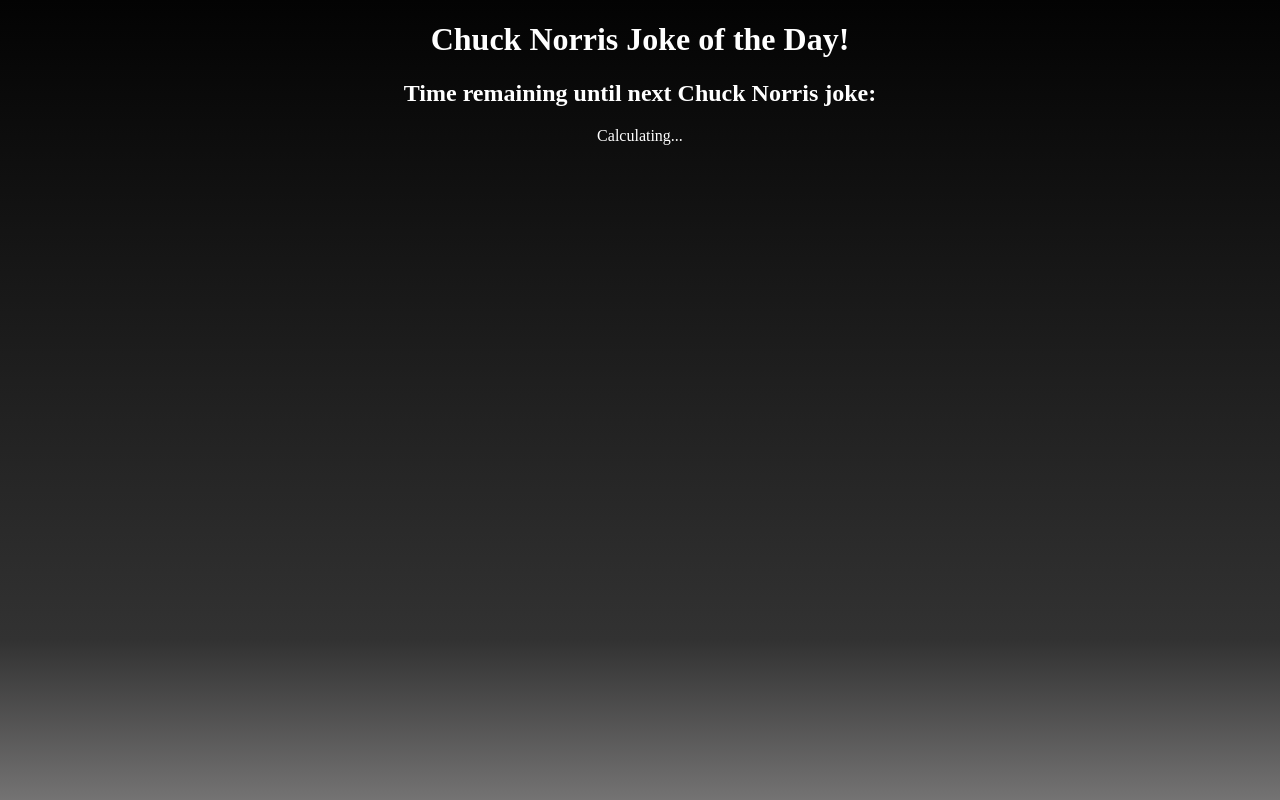
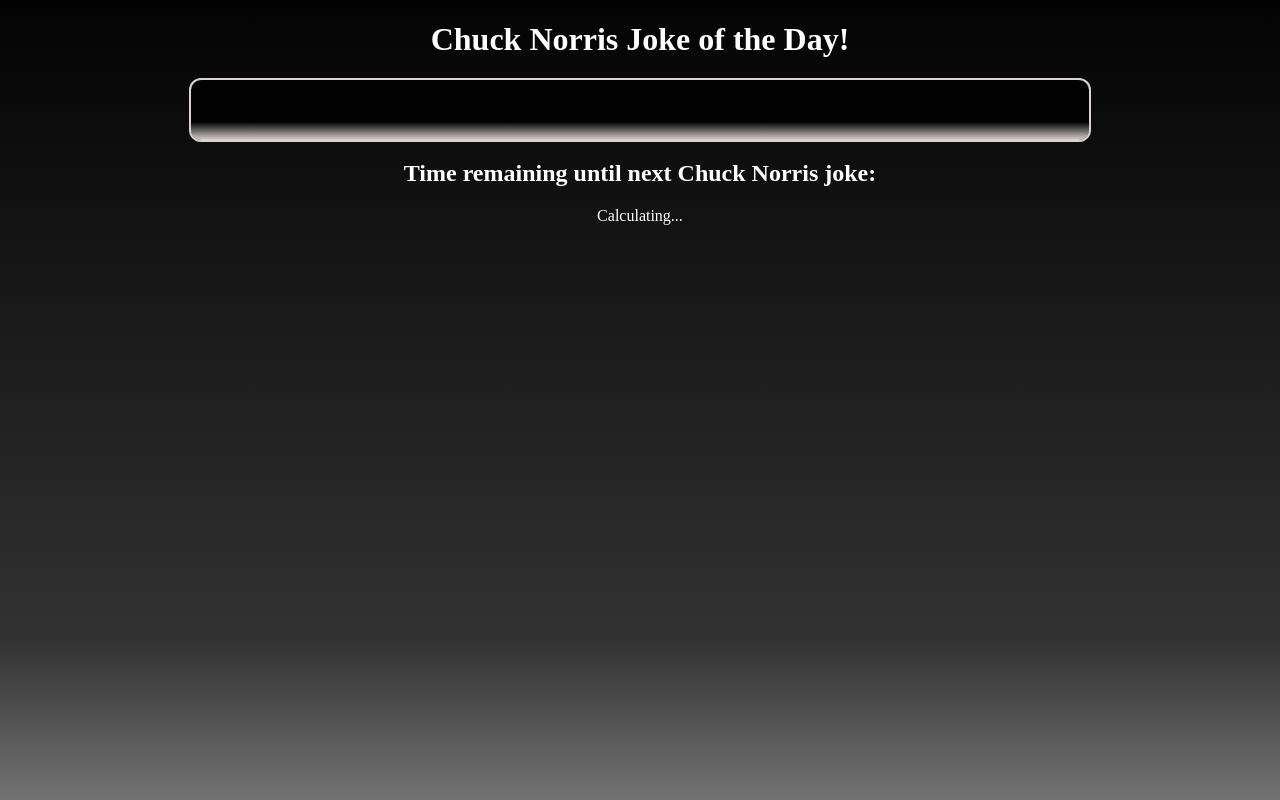
Before and after one commit to merousa/gimegennychucknorissvitsklokkennihvermorgenhverdag.no.com.it4.iktim.no, a Flask app: page / in a window 1280 px wide. Run offline with Flask 3, Linux system fonts and the light colour scheme; data that the repository does not hold is empty.

Commit message:
ohhh say can u seeee
by the dawns early light

```diff
--- a/templates/index.html
+++ b/templates/index.html
@@ -20,7 +20,18 @@
             align-items: center;
             margin: auto;
         }
+        .box {
+            width: 67%;
+            margin: auto;
+            background: linear-gradient(to bottom, rgb(3, 3, 3)0%,rgb(2, 2, 2)70%,rgb(219, 210, 210));
+            border-radius: 10px;
+            padding: 20px;
+            outline: 2px solid rgb(219, 210, 210);
 
+
+
+
+        }
         h1 {
             color: rgb(255, 255, 255);
         }
@@ -36,7 +47,9 @@
     <div class="gradient">
         <div class="center">
             <h1>Chuck Norris Joke of the Day!</h1>
-            <h2>{{joke}}</h2>
+            <div class="box">
+                <h2>{{joke}}</h2>
+            </div>
             <h2>Time remaining until next Chuck Norris joke:</h2>
             <div id="countdown">Calculating...</div>
         </div>
```
